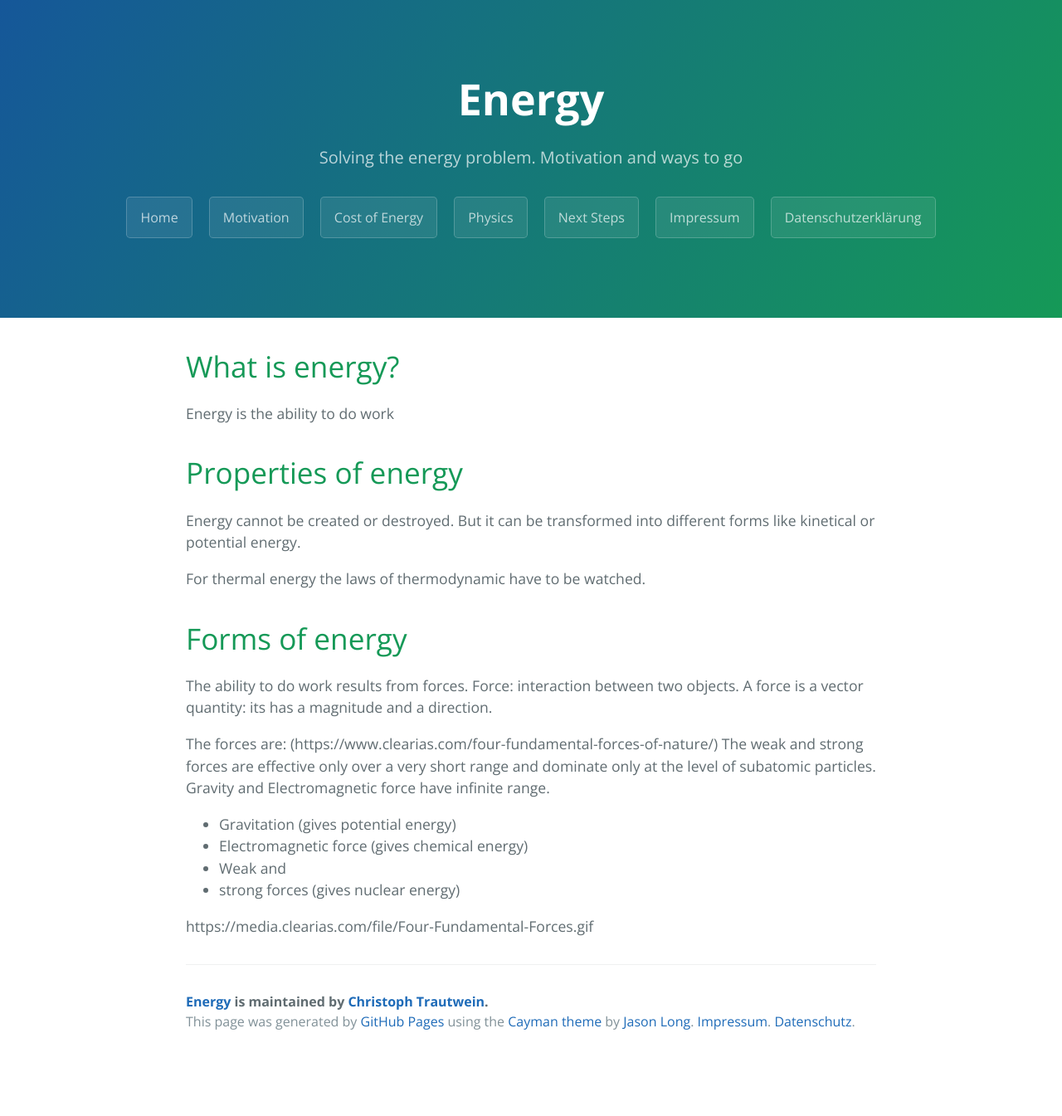
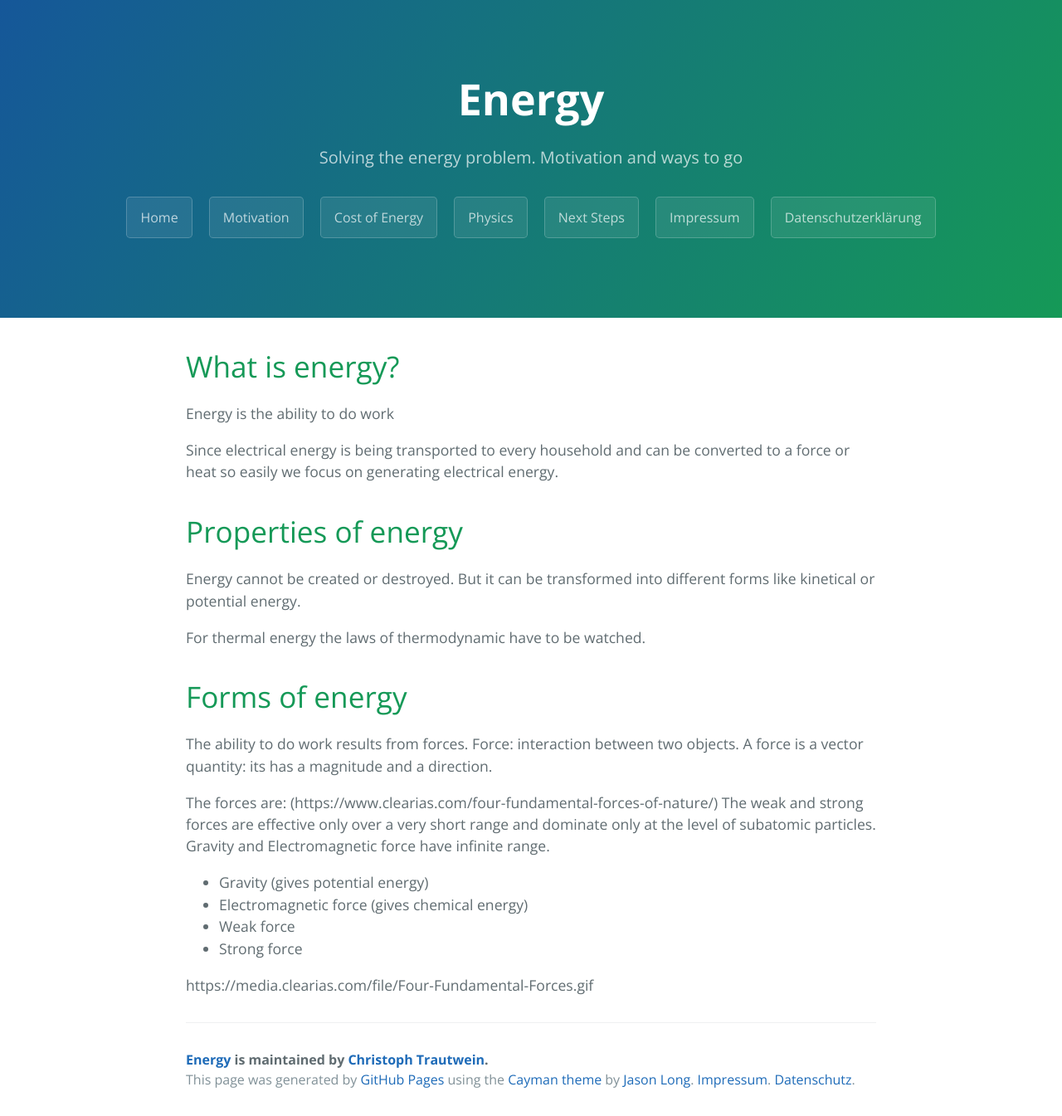
Before and after one commit to trautw/Energy, a Jekyll site: the page built from docs/_pages/04_physics.md, in a window 1280 px wide. Shown: the whole page at 83% size. Built offline with Jekyll 4.4.1, drawn with Linux system fonts in a browser that asks for light colours; before the commit the page ends 1275 px from its top, so only the background shows below that.

Commit message:
Update 04_physics.md

```diff
--- a/docs/_pages/04_physics.md
+++ b/docs/_pages/04_physics.md
@@ -7,6 +7,7 @@ permalink: /physics/
 # What is energy?
 Energy is the ability to do work
 
+Since electrical energy is being transported to every household and can be converted to a force or heat so easily we focus on generating electrical energy.
 
 # Properties of energy
 Energy cannot be created or destroyed. But it can be transformed into different forms like kinetical or potential energy.
@@ -20,9 +21,9 @@ Force: interaction between two objects. A force is a vector quantity: its has a
 The forces are: (https://www.clearias.com/four-fundamental-forces-of-nature/)
  The weak and strong forces are effective only over a very short range and dominate only at the level of subatomic particles. Gravity and Electromagnetic force have infinite range.
 
-- Gravitation (gives potential energy)
+- Gravity (gives potential energy)
 - Electromagnetic force (gives chemical energy)
-- Weak and
-- strong forces (gives nuclear energy)
+- Weak force
+- Strong force
 
 https://media.clearias.com/file/Four-Fundamental-Forces.gif
```
